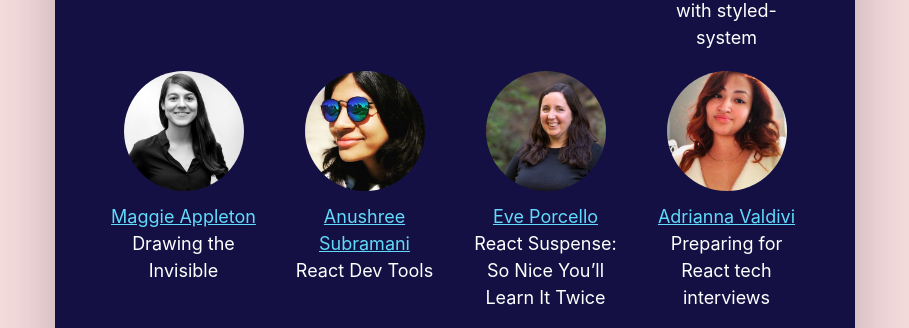
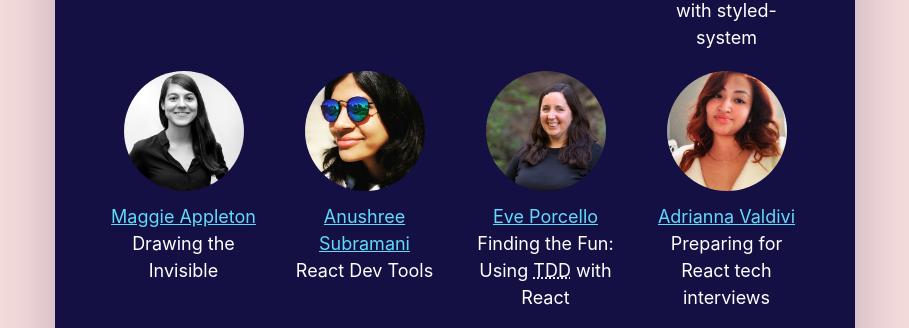
Before and after one commit to rachelnabors/women-of-react-website, a Gatsby site: page / in a window 1280 px wide. Shown: the part 2674-3002 px from the top of the page, without its empty margins (185-1094 px from the left). Built offline with nearby package versions, Linux system fonts and the light colour scheme; Gatsby itself is replaced by a stand-in of ours.

Commit message:
Updating Eve's talk

```diff
--- a/src/components/speakers.js
+++ b/src/components/speakers.js
@@ -87,7 +87,7 @@ export default () => (
         <img src={eve} alt="" />
         <p>Eve Porcello</p>
       </a>
-      React Suspense: So Nice You’ll Learn It Twice
+      Finding the Fun: Using <abbr title="Test Drive Development">TDD</abbr> with React
     </li>
     <li>
       <a
```
